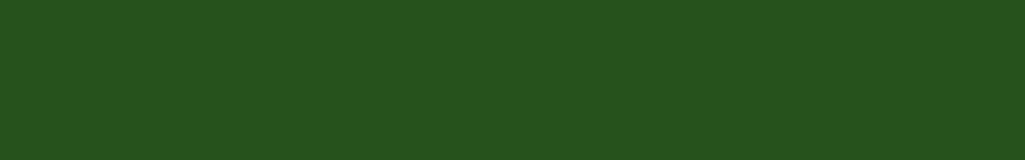
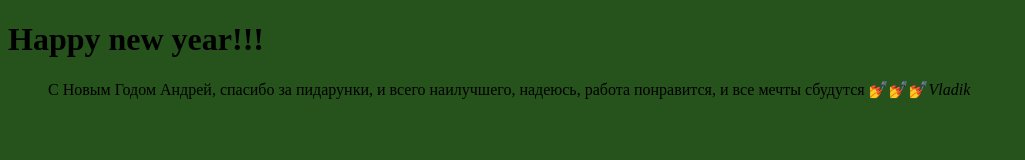
Before and after one commit to Longboiiii/HappyNewYear_Maria, a plain HTML site: page index.html in a window 1280 px wide. Shown: the whole page, without its empty margins (0-1025 px from the left). Drawn offline with Linux system fonts and the light colour scheme.

Commit message:
Update index.html

```diff
--- a/index.html
+++ b/index.html
@@ -16,10 +16,8 @@
         </script>
     </head>
     <body>
-
-
-
-
+      <h1>Happy new year!!!</h1>
+        <blockquote>С Новым Годом Андрей, спасибо за пидарунки, и всего наилучшего, надеюсь, работа понравится, и все мечты сбудутся 💅💅💅<cite>Vladik</cite></blockquote>
       <script>
   function getRandomColor() {
     const letters = '0123456789ABCDEF';
```
